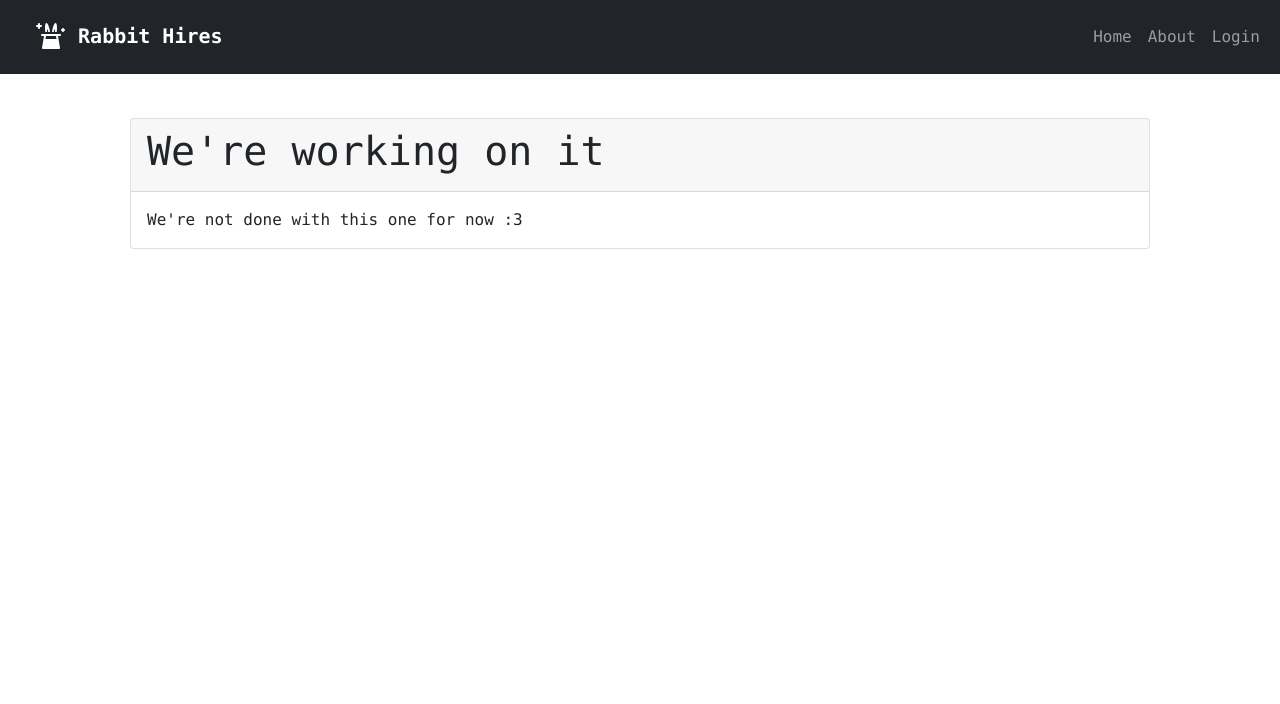
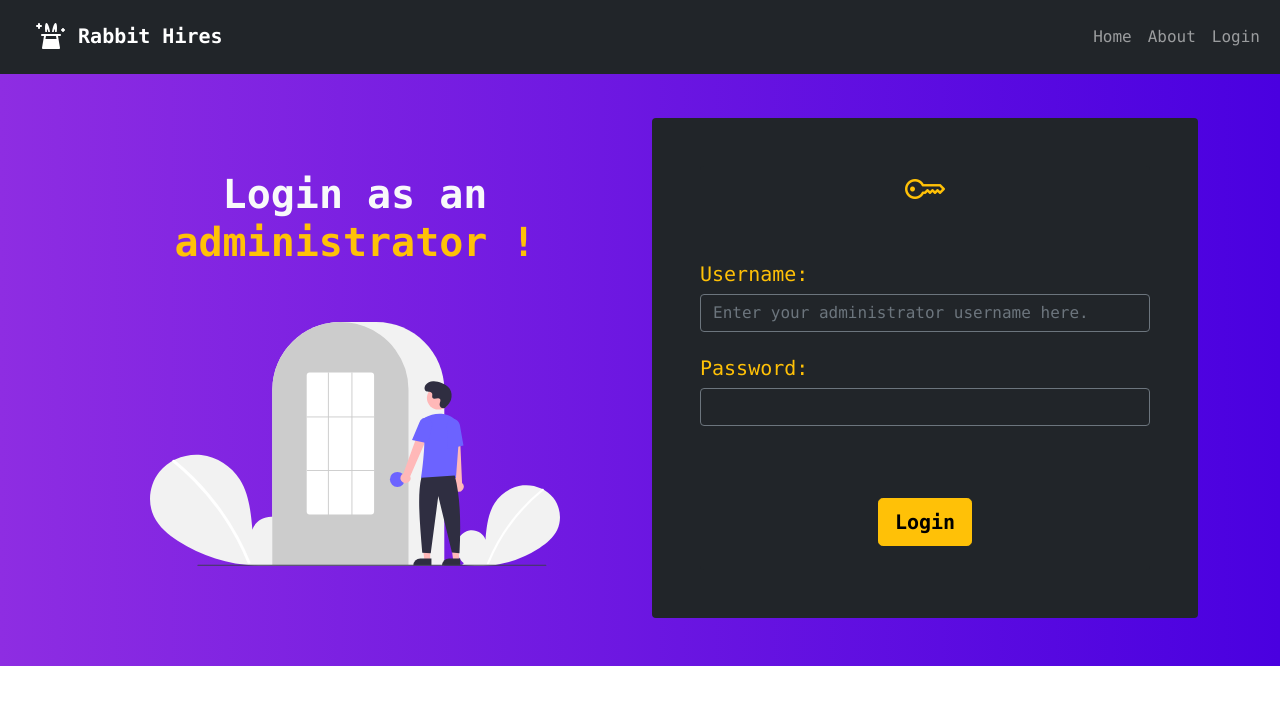
Before and after one commit to wbcsdesilva/rabbit-hire, a Vue app: page /adminlogin in a window 1280 px wide. Shown: the top 704 px of the page. Built offline with nearby package versions, Linux system fonts and the light colour scheme.

Commit message:
Completed admin login page UI

```diff
--- /dev/null
+++ b/src/components/LoginForm.vue
@@ -0,0 +1,31 @@
+<template>
+    <div class="m-5 pb-4 bg-dark text-light rounded">
+        <form action="#">
+            <div class="row row-cols-1">
+                <div class="col text-center mb-5">
+                    <i class="bi bi-key h1 text-warning"></i>
+                </div>
+                <div class="col mb-4">
+                    <label for="adminusername" class="form-label h5 text-warning">
+                        Username:
+                    </label>
+                    <input id="adminusername" type="text" class="form-control bg-dark border-secondary text-light" placeholder="Enter your administrator username here." required>
+                </div>
+                <div class="col mb-4">
+                    <label for="adminpassword" class="form-label h5 text-warning">
+                        Password:
+                    </label>
+                    <input id="adminpassword" type="password" class="form-control bg-dark border-secondary text-light" required>
+                </div>
+                <div class="col mt-5 text-center">
+                    <button class="btn btn-warning btn-lg"><span class="fw-bold">Login</span></button>
+                </div>
+            </div>
+        </form>
+    </div>
+</template>
+<script>
+export default {
+
+}
+</script>
--- a/src/views/AdminLoginView.vue
+++ b/src/views/AdminLoginView.vue
@@ -1,13 +1,44 @@
-<template lang="html">
-    <div class="container">
-        <div class="card m-5">
-            <div class="card-header"><h1>We're working on it</h1></div>
-            <div class="card-body">We're not done with this one for now :3</div>
+<template>
+
+    <!-- main section -->
+
+    <section class="p-5 text-light" style="background: linear-gradient(90deg, #8E2DE2, #4A00E0);">
+        <div class="container">
+            <div class="row align-items-center justify-content-between">
+                <div class="col-md text-center">
+                    <h1 class="fw-bold mb-5">Login as an <span class="text-warning">administrator !</span></h1>
+                    <img src="../assets/login.svg" alt="" class="img-fluid w-75 mt-2">
+                </div>
+                <div class="col-md">
+                    <div class="bg-dark rounded">
+                        <div class="row row-cols-1">
+                            <div class="col">
+                                <!-- custom login form goes here -->
+                                <LoginForm/>
+                            </div>
+                        </div>
+                    </div>
+                </div>
+            </div>
         </div>
-    </div>
+    </section>
+
 </template>
 <script>
+
+import LoginForm from '@/components/LoginForm.vue'
+
 export default {
+
+  data () {
+    return {
+
+    }
+  },
+
+  components: {
+    LoginForm
+  }
 
 }
 </script>
```
Also changed, not shown: src/assets/login.svg (added).
